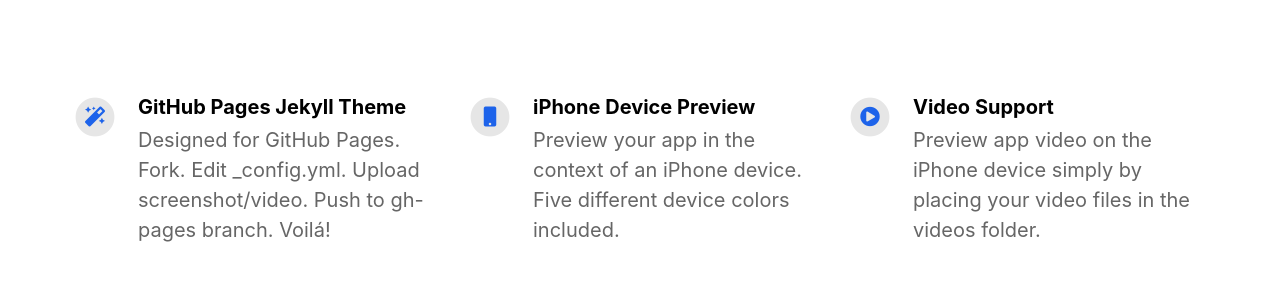
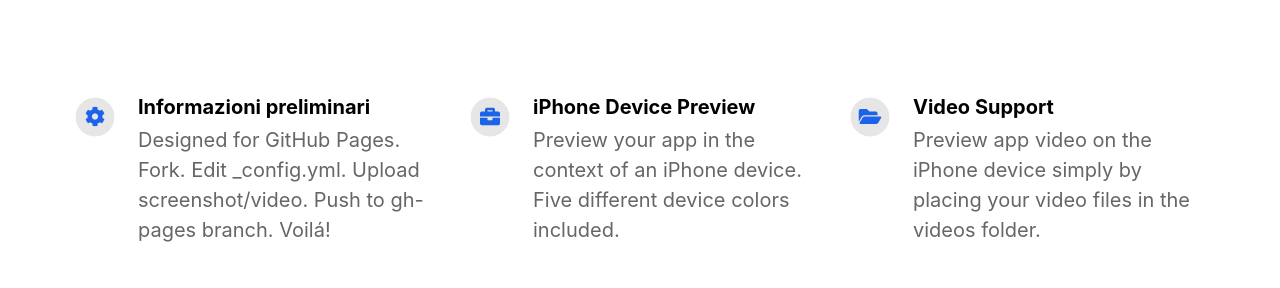
Before and after one commit to teocavaproject/teocavaproject.github.io, a Jekyll site: the page built from index.html, in a window 1280 px wide. Shown: the part 987-1275 px from the top of the page. Built offline with Jekyll 4.4.1, drawn with Linux system fonts in a browser that asks for light colours; nearby versions of some CDN libraries.

Commit message:
Update _config.yml

```diff
--- a/_config.yml
+++ b/_config.yml
@@ -36,17 +36,17 @@ mastodon_link                             :
 # Feature List                            Edit, add or remove features to be presented.
 features                                  :
 
-  - title                                 : GitHub Pages Jekyll Theme
+  - title                                 : Informazioni preliminari
     description                           : Designed for GitHub Pages. Fork. Edit _config.yml. Upload screenshot/video. Push to gh-pages branch. Voilá!
-    fontawesome_icon_name                 : magic
+    fontawesome_icon_name                 : cog
 
   - title                                 : iPhone Device Preview
     description                           : Preview your app in the context of an iPhone device. Five different device colors included.
-    fontawesome_icon_name                 : mobile
+    fontawesome_icon_name                 : briefcase
 
   - title                                 : Video Support
     description                           : Preview app video on the iPhone device simply by placing your video files in the videos folder.
-    fontawesome_icon_name                 : play-circle
+    fontawesome_icon_name                 : folder-open
 
   - title                                 : Automatic Icon and Metadata
     description                           : Enter iOS app ID in the _config.yml file to automatically fetch app icon, price and App Store Link.
```
